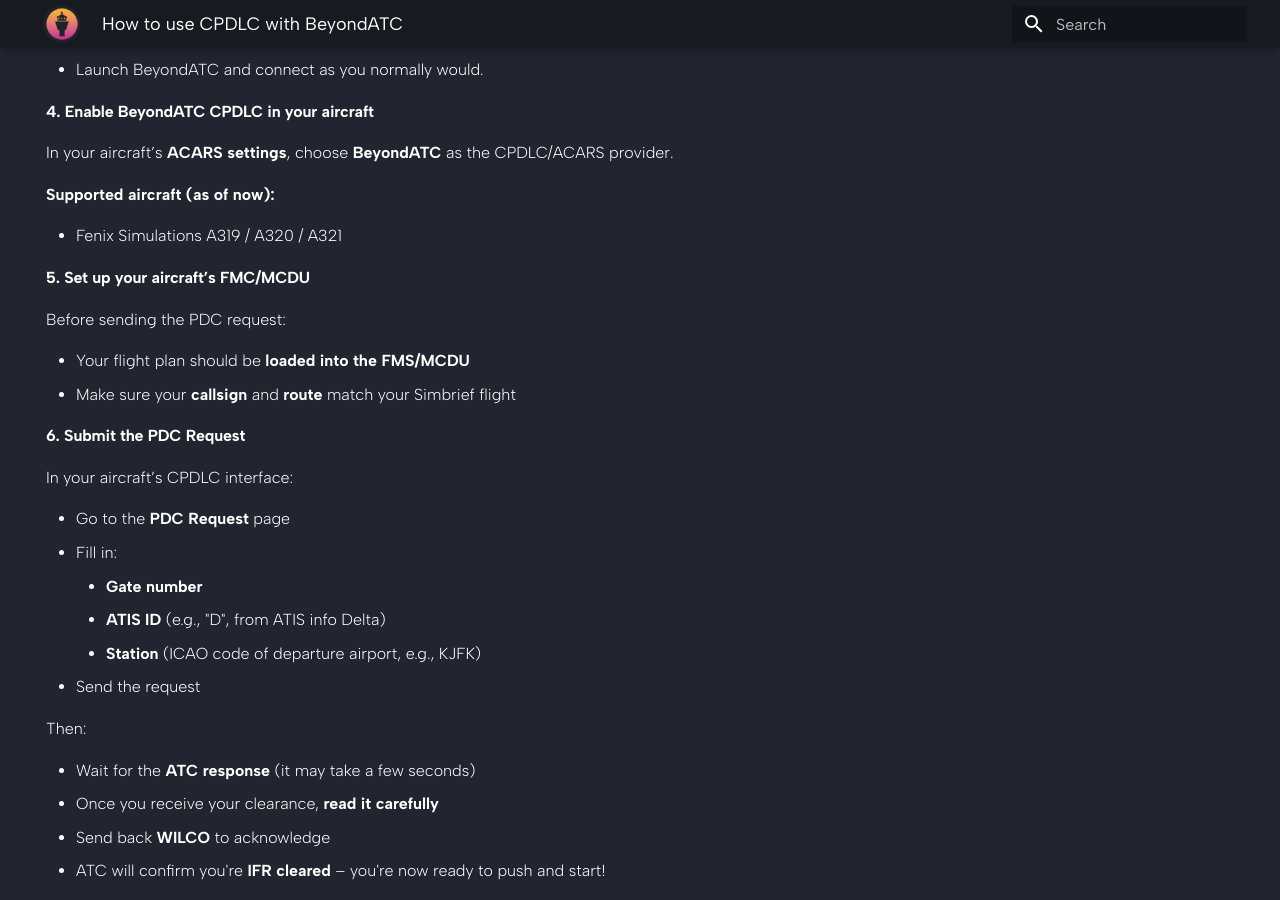
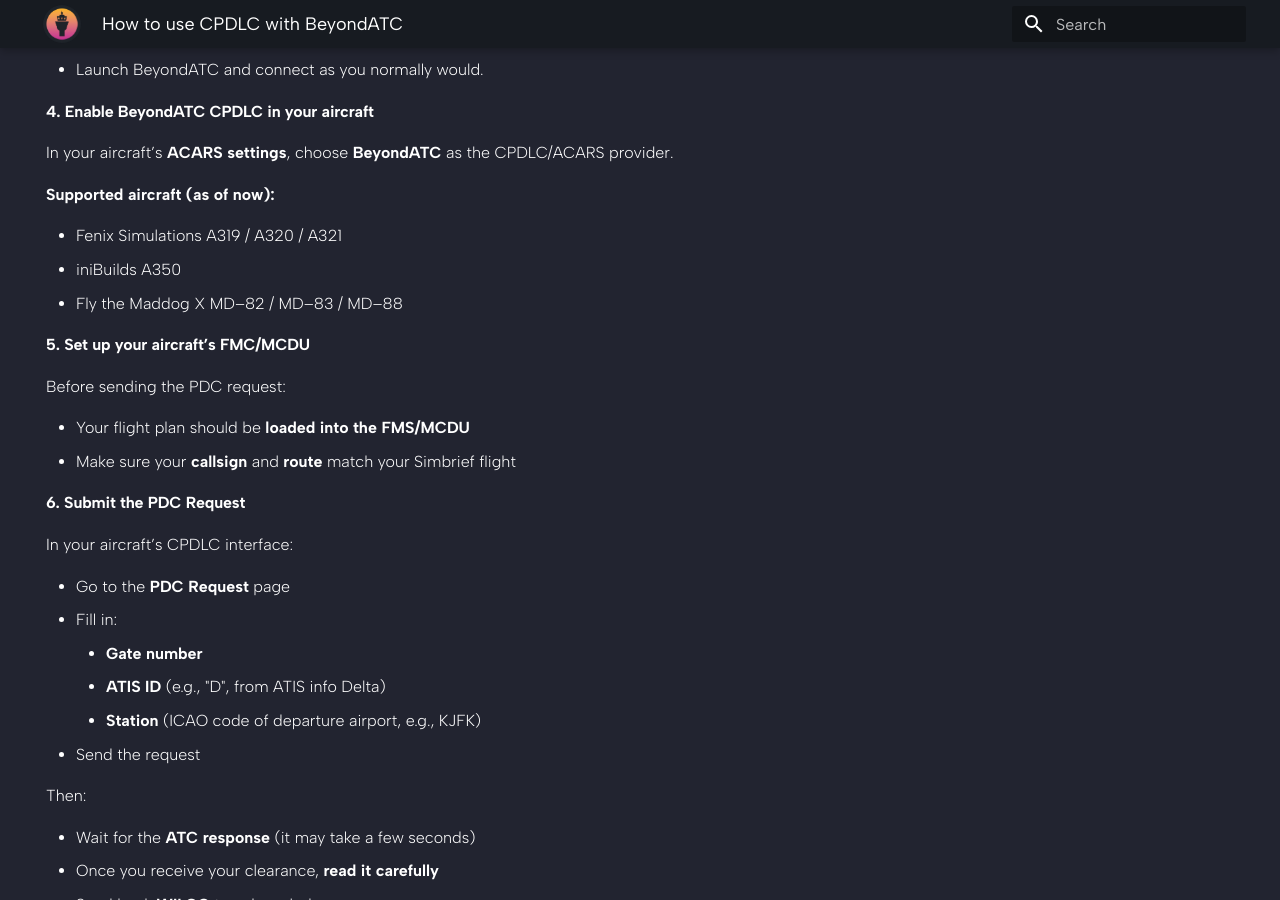
Before and after one commit to BeyondATC/BeyondATC_Wiki, an MkDocs documentation site: the page built from docs/knowledge-base/cpdlc.md, in a window 1280 px wide and 900 px high, scrolled down 1534 px. Built offline with MkDocs 1.6.1 and Material for MkDocs 9.7.7, drawn with Linux system fonts in a browser that asks for light colours.

Commit message:
update compatible aircraft list

```diff
--- a/docs/knowledge-base/cpdlc.md
+++ b/docs/knowledge-base/cpdlc.md
@@ -68,6 +68,8 @@ In your aircraft’s **ACARS settings**, choose **BeyondATC** as the CPDLC/ACARS
 **Supported aircraft (as of now):**
 
 - Fenix Simulations A319 / A320 / A321
+- iniBuilds A350
+- Fly the Maddog X MD–82 / MD–83 / MD–88
 
 #### 5. **Set up your aircraft’s FMC/MCDU**
 
```
